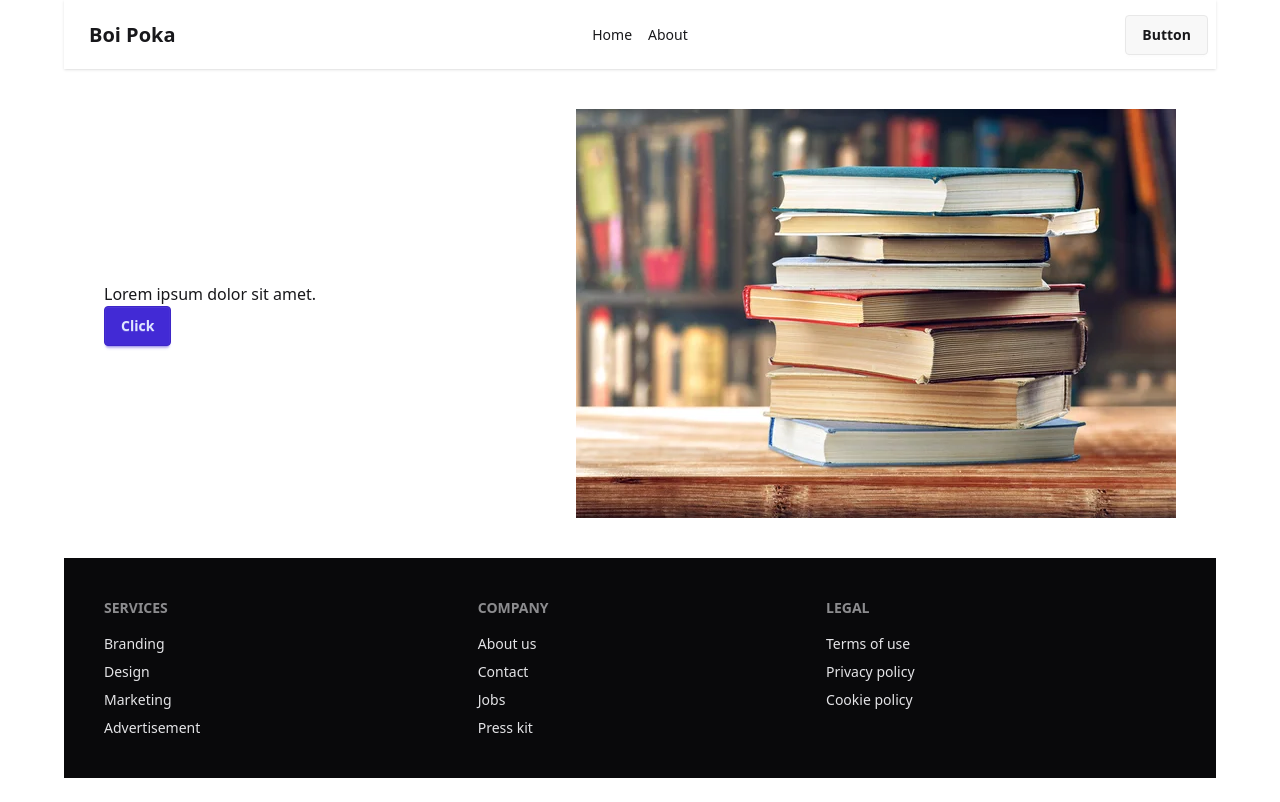
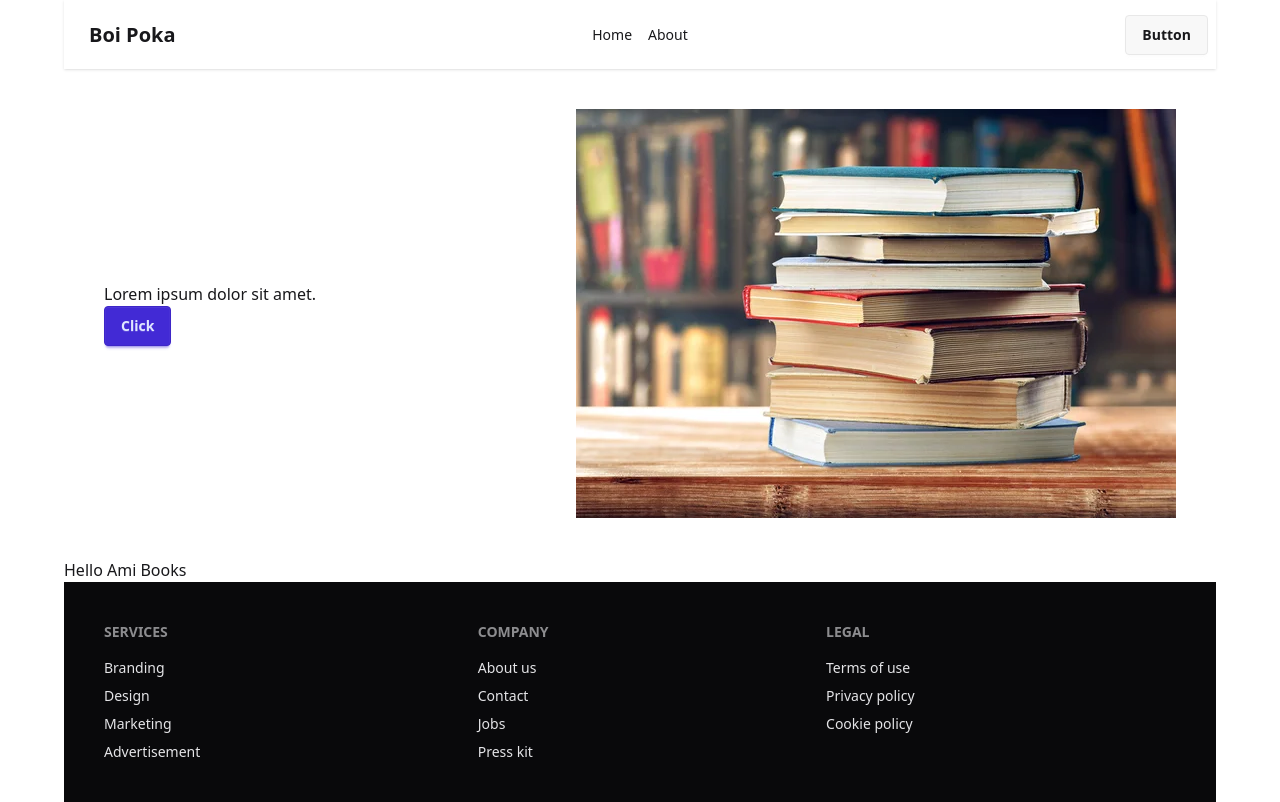
Before and after one commit to mdmhrz/boi-poka, a React (Vite) app: page / in a window 1280 px wide. Built offline with nearby package versions, Linux system fonts and the light colour scheme.

Commit message:
Books.jsx done by using useEffect and fetch

```diff
--- /dev/null
+++ b/src/pages/Books/Books.jsx
@@ -0,0 +1,19 @@
+import React, { useEffect, useState } from 'react';
+
+const Books = () => {
+
+    const [allBooks, setAllBooks] = useState([]);
+
+    useEffect(() => { }, []);
+    fetch('booksData.json')
+        .then(res => res.json()).then(data => {
+            setAllBooks(data)
+        })
+    return (
+        <div>
+            <h1>Hello Ami Books</h1>
+        </div>
+    );
+};
+
+export default Books;
--- a/src/pages/Home/Home.jsx
+++ b/src/pages/Home/Home.jsx
@@ -1,10 +1,13 @@
 import React from 'react';
 import Banner from '../../components/Banner/Banner';
+import Books from '../Books/Books';
 
 const Home = () => {
     return (
         <div>
             <Banner></Banner>
+            <Books></Books>
+
         </div>
     );
 };
```
